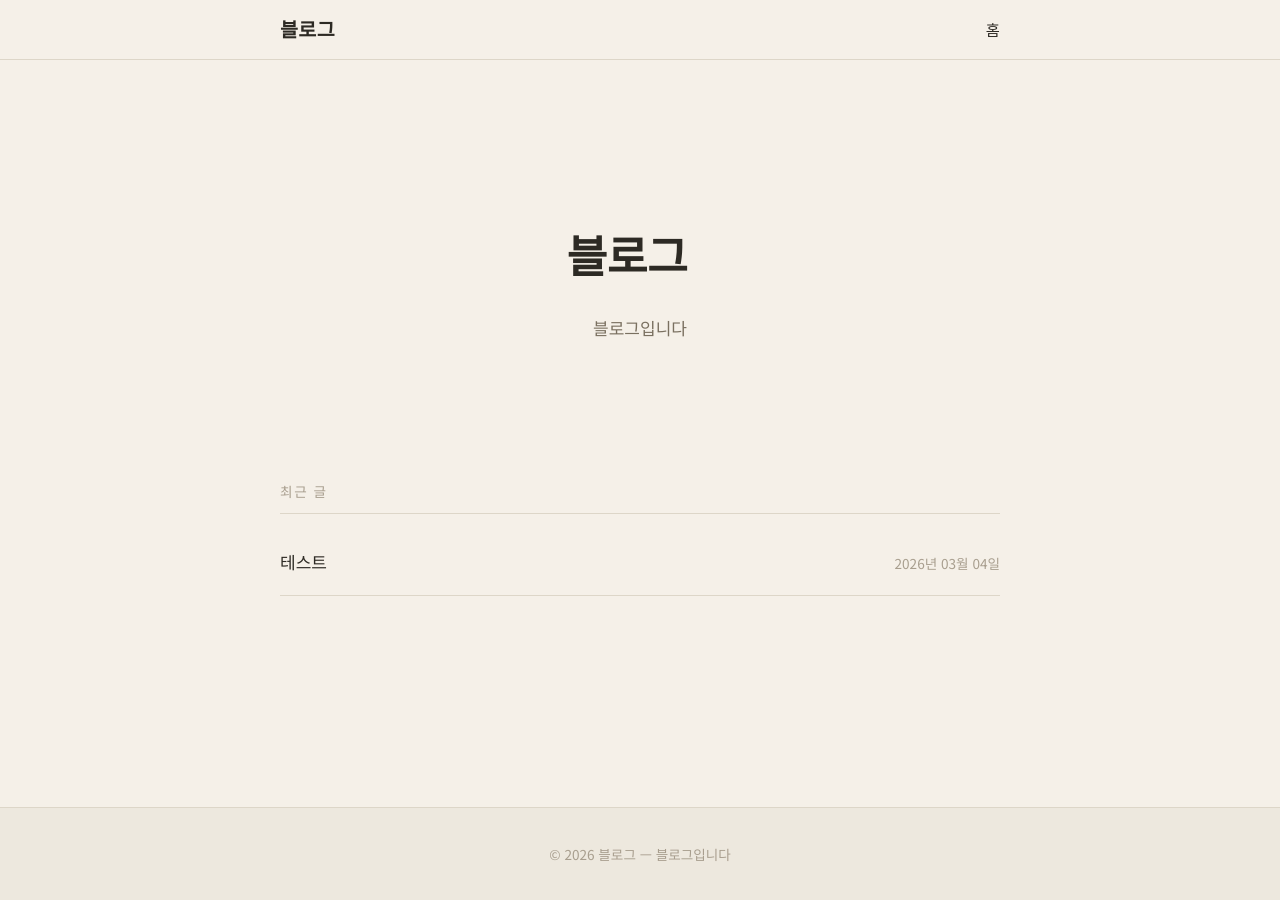
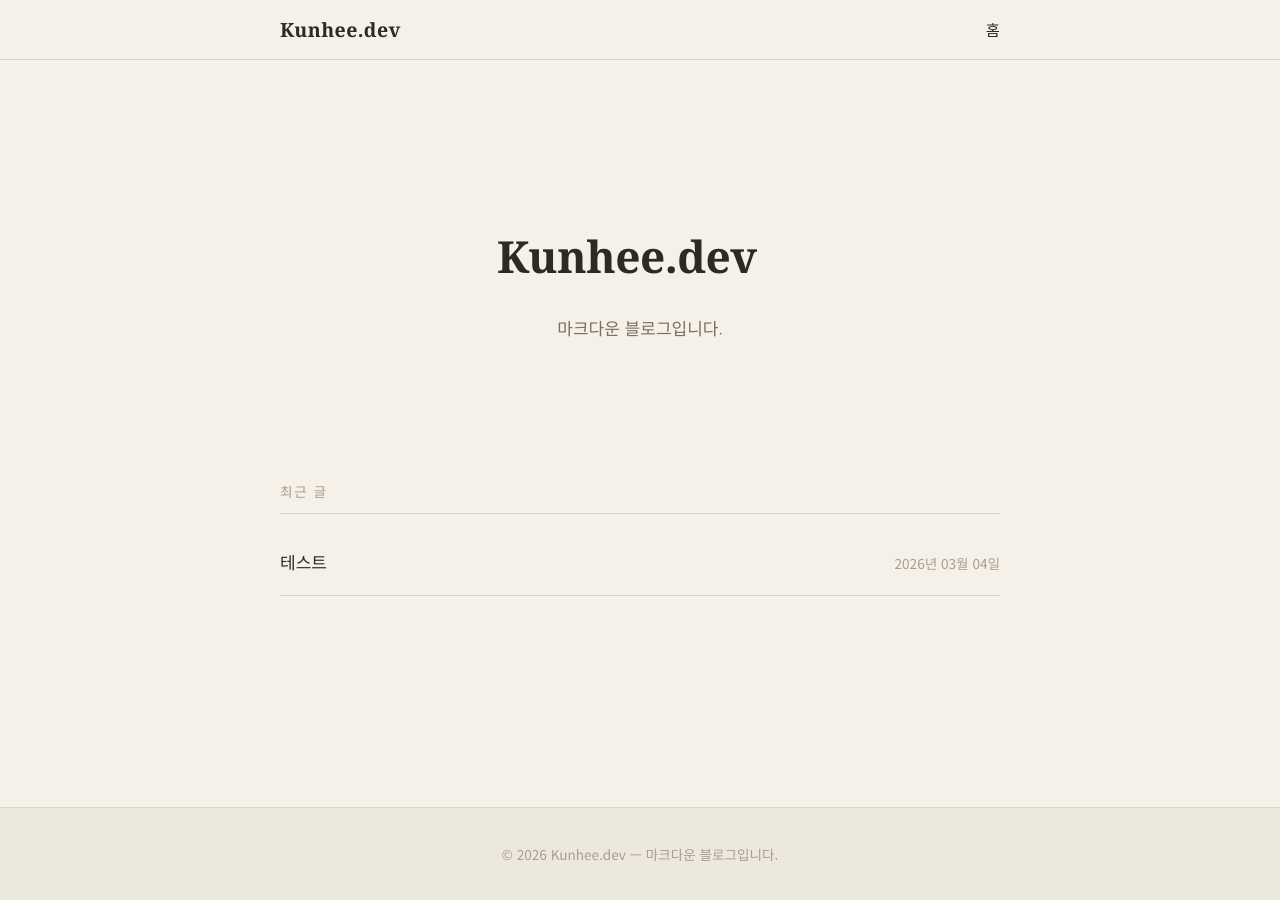
Before and after one commit to gh100435/kunhee.github.io, a Jekyll site: the page built from index.md, in a window 1280 px wide. Built offline with Jekyll 4.4.1, drawn with Linux system fonts in a browser that asks for light colours.

Commit message:
블로그 제목, 설명 변경

```diff
--- a/_config.yaml
+++ b/_config.yaml
@@ -1,5 +1,5 @@
-title: 블로그
-description: 블로그입니다
+title: Kunhee.dev
+description: 마크다운 블로그입니다.
 
 # 커스텀 레이아웃 사용 (외부 테마 없이 로컬 _layouts, _includes, assets 사용)
 # theme: 항목을 제거하면 GitHub Pages가 로컬 파일을 우선 사용합니다
```
